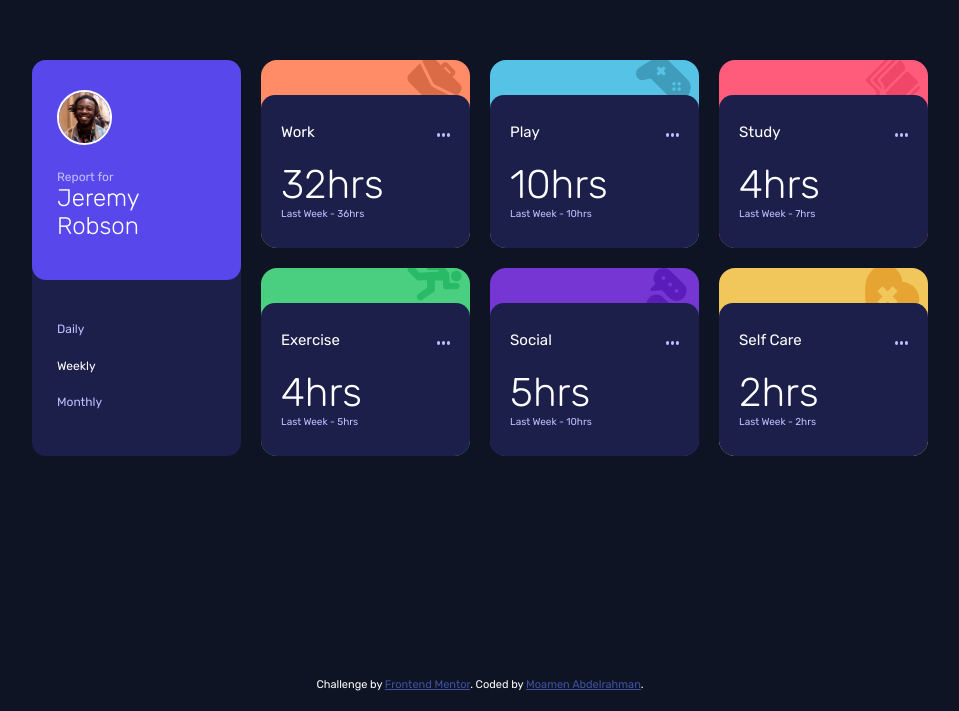
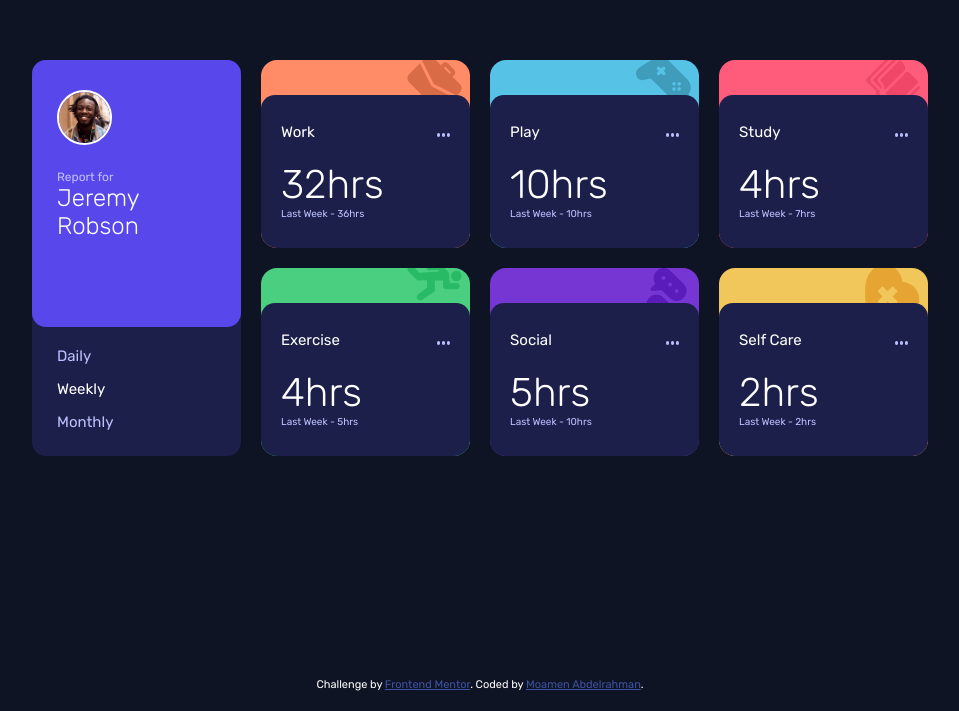
Before and after one commit to MoamenAbdelrahman7/time-tracking-dashboard-main, a plain HTML site: page index.html in a window 1280 px wide. Shown: the part 142-853 px from the top of the page, without its empty margins (160-1119 px from the left). Drawn offline with Linux system fonts and the light colour scheme.

Commit message:
apply some changes for initial commit

```diff
--- a/assets/css/style.css
+++ b/assets/css/style.css
@@ -36,9 +36,11 @@ footer{
 .container .items #info-card{
     display: flex;
     flex-direction: column;
+    /* gap: 30px; */
     grid-area: 1 / 1 / 3 / 2;
     background-color:hsl(235, 46%, 20%);
     border-radius: 14px;
+    justify-content: space-between;
 
 }
 .container .items #info-card .inner{
@@ -48,6 +50,7 @@ footer{
     padding: 30px 25px 40px;
     display: flex;
     flex-direction: column;
+    height: 70%;
 }
 .container .items #info-card .inner span{
     display: flex;
@@ -71,16 +74,14 @@ footer{
 }
 .container .items #info-card .outer{
     padding: 20px 25px 25px;
-    height: 100%;
     display: flex;
     flex-direction: column;
-    justify-content: space-evenly;
-
+    gap: 15px;
 }
 .container .items #info-card .outer button{
     width: fit-content;
     font-weight: 400;
-    font-size: 12px;
+    font-size: 15px;
     border: none;
     outline: none;
     background: none;
```
